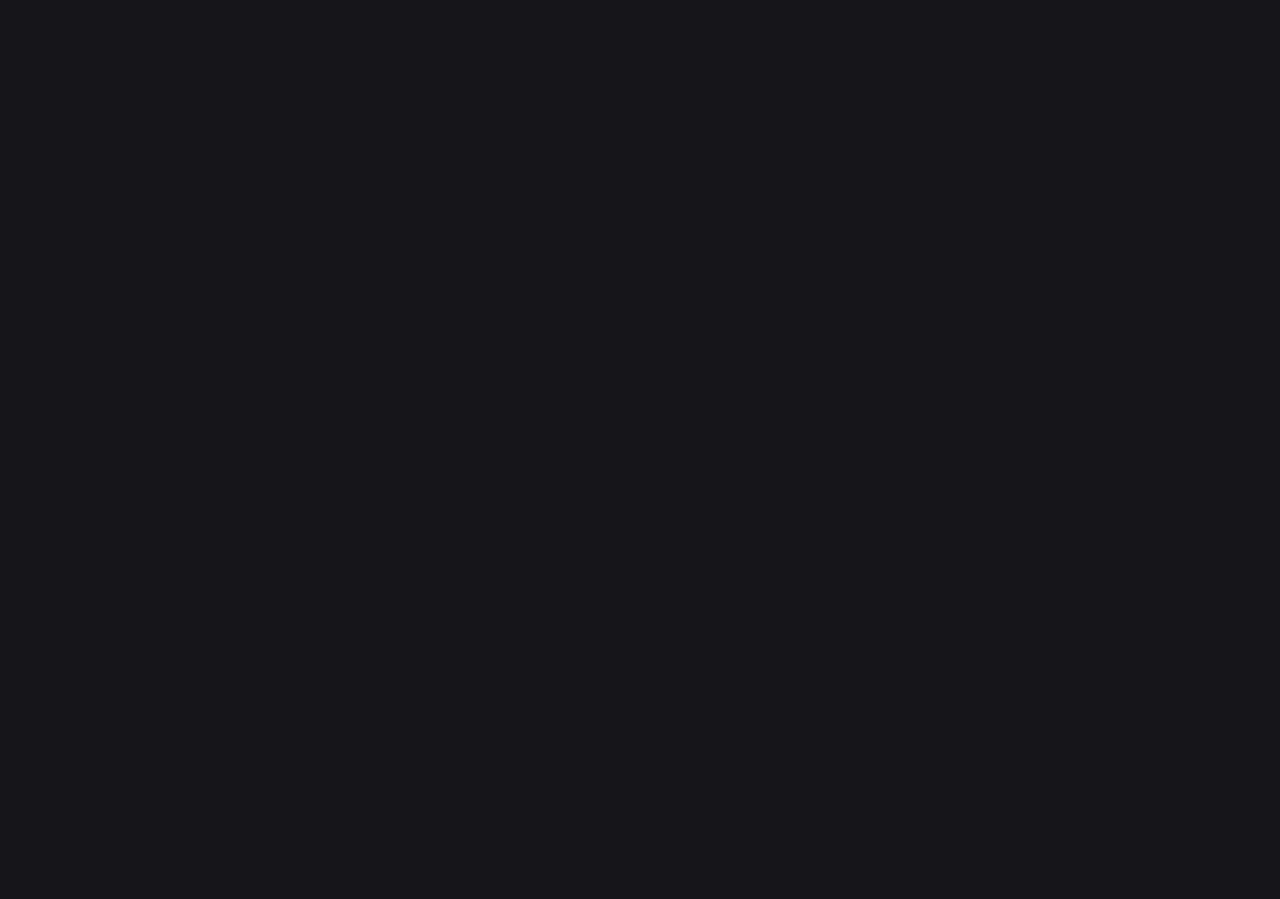
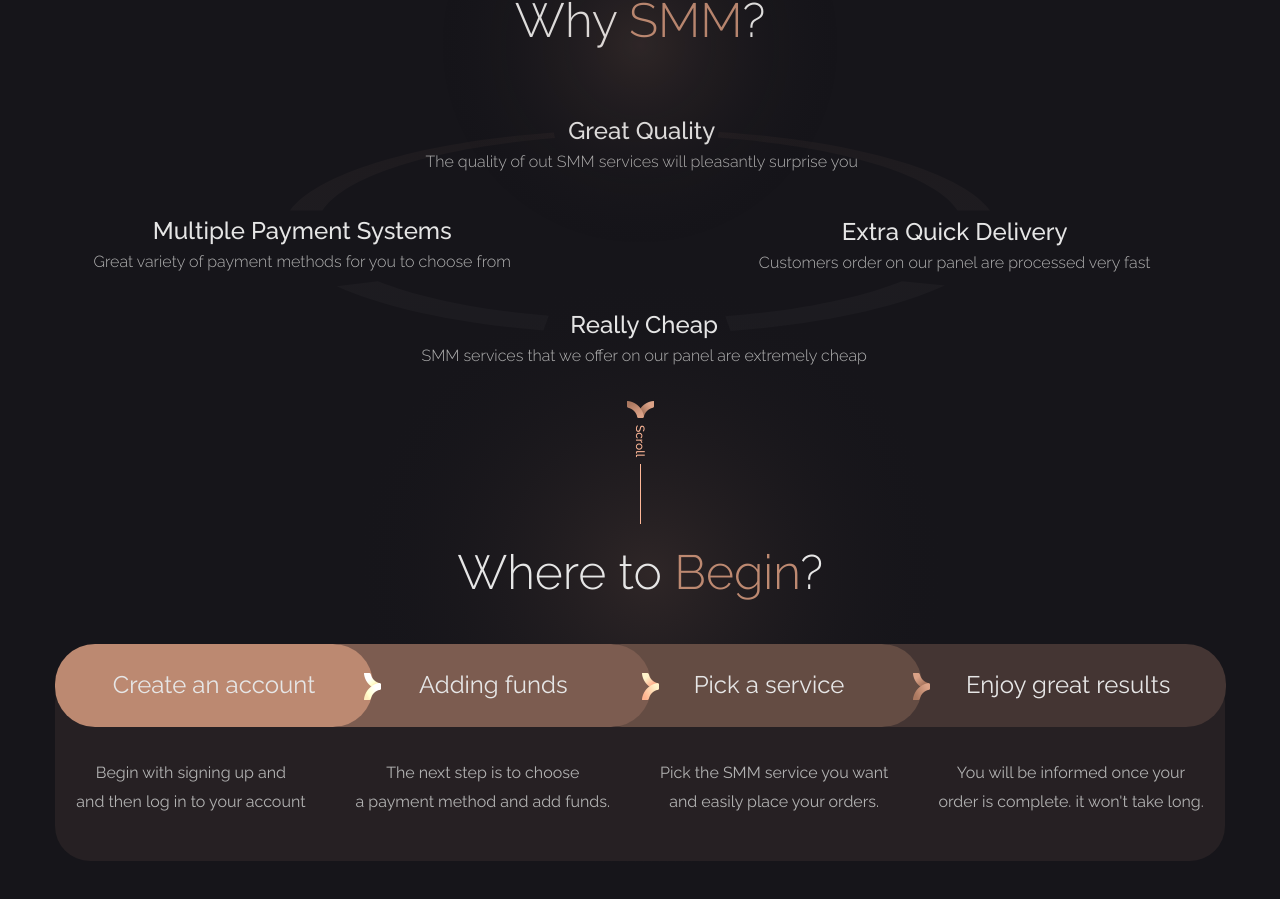
Before and after one commit to Peggyta/smmlanding, a React (Create React App) app: page / in a window 1280 px wide. Shown: the part 1419-2318 px from the top of the page. Before the commit the page ends 1272 px from the top, so only its background shows below. Built offline with nearby package versions, Linux system fonts and the light colour scheme.

Commit message:
update the fourth section

```diff
--- a/src/App.js
+++ b/src/App.js
@@ -2,6 +2,8 @@ import './App.css';
 import Navbar from './components/Navbar';
 import Banner from './components/Banner';
 import SignIn from './components/SignIn';
+import Features from './components/Features';
+import Begin from './components/Begin';
 
 function App() {
   return (
@@ -9,6 +11,8 @@ function App() {
       <Navbar />
       <Banner />
       <SignIn />
+      <Features />
+      <Begin />
     </div>
   );
 }
--- a/src/components/Begin.js
+++ b/src/components/Begin.js
@@ -0,0 +1,75 @@
+import React from 'react';
+import '../styles/Begin.css';
+//Images
+import sideLogo from '../images/logo-Icon.png';
+
+const Begin = () => {
+    return (
+        <div className='w-100'>
+            <div className='begin-container'>
+                <div className='begin-items'>
+                    <div className='glow-area-two'></div>
+                    <div className='begin-scroll-text'>
+                        <p>Scroll</p>
+                    </div>
+                    <div className='begin-scroll-img'>
+                        <img  src={sideLogo} alt='scroll' />
+                    </div>
+                    <div className='begin-line'></div>
+                    <div className='begin-title-container'>
+                        <h2>Where to <span>Begin</span>?</h2>
+                    </div>
+                </div>
+                <div className='begin-description-box'>
+                        <div className='begin-description-title one'>
+                            <p>Create an account</p>
+                            <div className='begin-logo one'>
+                                <img src={sideLogo} alt='logo' />
+                            </div>
+                        </div>
+                        <div className='begin-description-title two'>
+                            <p>Adding funds</p>
+                            <div className='begin-logo two'>
+                                <img src={sideLogo} alt='logo' />
+                            </div>
+                        </div>
+                        <div className='begin-description-title three'>
+                            <p>Pick a service</p>
+                            <div className='begin-logo three'>
+                                <img src={sideLogo} alt='logo' />
+                            </div>
+                        </div>
+                        <div className='begin-description-title four'><p>Enjoy great results</p></div>
+                    </div>
+                <div className='begin-description'>
+                    <div className='begin-description-card'>
+                        <div className='begin-description-text'>
+                            <p>Begin with signing up and</p>
+                            <p>and then log in to your account</p>
+                        </div>
+                    </div>
+                    <div className='begin-description-card'>
+                        <div className='begin-description-text'>
+                            <p>The next step is to choose</p>
+                            <p>a payment method and add funds.</p>
+                        </div>
+                    </div>
+                    <div className='begin-description-card'>
+                        <div className='begin-description-text'>
+                            <p>Pick the SMM service you want</p>
+                            <p>and easily place your orders.</p>
+                        </div>
+                    </div>
+                    <div className='begin-description-card'>
+                        <div className='begin-description-text'>
+                            <p>You will be informed once your</p>
+                            <p>order is complete. it won't take long.</p>
+                        </div>
+                    </div>
+                </div>
+            </div>
+        </div>
+    );
+};
+
+export default Begin;
--- a/src/index.css
+++ b/src/index.css
@@ -6,16 +6,24 @@
 }
 
 body {
-  background-color: #16151a;
+  background-color: var(--body);
 }
 
 :root {
   --rosewood: #bd8971;
   --pink: #ffb898;
   --silver: #e6e6e6;
+  --darksilver: #e5e5e5;
   --cement: #b2b2b2;
   --grey: #808080;
   --light-grey: #a3a3a3;
   --elephant: #211f26;
   --ash: #3a393f;
+  --body: #16151a;
+  --shadow: #1e1c25;
+  --darkpink: #262023;
+  --mocha: #bc8971;
+  --cocoa: #7c5c50;
+  --chocolate: #644c43;
+  --coffee: #443533;
 }
--- /dev/null
+++ b/src/styles/Begin.css
@@ -0,0 +1,216 @@
+.begin-container {
+    max-width: 1170px;
+    margin: 205px auto 119px auto;
+    display: flex;
+    justify-content: center;
+    align-items: center;
+    flex-direction: column;
+    position: relative;
+}
+
+.begin-title-container h2 {
+    font-weight: 300;
+    font-size: 48px;
+    color: var(--silver);
+}
+
+.begin-title-container h2 span {
+    color: var(--rosewood);
+}
+
+.begin-items {
+    margin-bottom: 59px;
+    position: relative;
+    display: flex;
+    justify-content: center;
+}
+
+.glow-area-two {
+    background-image: url('../images/Glow\ 3.svg');
+    width: 600px;
+    height: 600px;
+    background-repeat: no-repeat;
+    background-size: contain;
+    position: absolute;
+    top: -270px;
+    background-position-x: 10px;
+    z-index: -1;
+}
+
+.begin-scroll-img,
+.begin-scroll-text {
+    transform: rotate(90deg);
+    width: fit-content;
+    position: absolute;
+}
+
+.begin-scroll-text {
+    color: var(--pink);
+    font: 500 12px 'Raleway', sans-serif;
+    top: -110px;
+}
+
+.begin-scroll-text p {
+    display: inline;
+}
+
+.begin-scroll-img {
+    top:-148px;
+}
+
+.begin-line {
+    width: 1px;
+    height: 60px;
+    border-left: 1px solid var(--pink);
+    position: absolute;
+    top: -80px;
+}
+
+.begin-description {
+    display: flex;
+    justify-content: center;
+    align-items: center;
+    margin: auto;
+    gap: 30px;
+    background-color: var(--darkpink);
+    width: 100%;
+    height: 193px;
+    border-radius: 35px;
+}
+
+.begin-description-box {
+    display: flex;
+    justify-content: center;
+    align-items: center;
+    position: absolute;
+    height: 83px;
+    padding: auto;
+    width: 100%;
+    top: 100px;
+}
+
+.begin-description-title p {
+    color: var(--silver);
+    font-weight: 500px;
+    font-size: 24px;
+    text-align: center;
+}
+
+.begin-logo {
+    position: absolute;
+    width: 31px;
+    height: 40px;
+}
+
+.begin-logo.one {
+    right: -22px;
+    filter: brightness(2);
+}
+
+.begin-logo.two {
+    right: -22px;
+    filter: brightness(1.5);
+}
+
+.begin-logo.three {
+    right: -22px;
+}
+
+.begin-description-text {
+    padding-top: 10px;
+}
+
+.begin-description-text p{
+    color: var(--cement);
+    font-size: 16px;
+    font-weight: 300px;
+    text-align: center;
+    line-height: 13px;
+}
+
+.begin-description-card {
+   display: flex;
+   flex-direction: row;
+   align-items: center;
+   justify-content: center;
+   margin-top: 50px;
+   padding-inline: 10px;
+}
+
+.begin-description-title{
+    width: 25%;
+    height: 100%;
+    display: flex;
+    align-items: center;
+   justify-content: center;
+   padding-top: 15px;
+   border-radius: 40px;
+   position: relative;
+}
+
+
+.begin-description-title.one {
+    background-color: var(--mocha);
+    z-index: 4;
+    width: 318px;
+    position: absolute;
+    left: 0;
+}
+.begin-description-title.two {
+    background-color: var(--cocoa);
+    z-index: 3;
+    width: 350px;
+    position: absolute;
+    left: 21%;
+    padding-inline-start: 35px;
+}
+.begin-description-title.three {
+    background-color: var(--chocolate);
+    position: absolute;
+    left: 45%;
+    z-index: 2;
+    width: 340px;
+    padding-inline-start: 35px;
+}
+.begin-description-title.four {
+    background-color: var(--coffee);
+    z-index: 1;
+    position: absolute;
+    left: 68%;
+    width: 375px;
+    padding-inline-start: 60px;
+}
+ /*responsive*/
+ @media (max-width: 1024px) {
+    .begin-container {
+    max-width: 750px;
+    margin: 137px auto 119px auto;
+    }
+    .begin-description {
+        height: 183px;
+        gap: 10px;
+    }
+    .begin-description-box {
+        height: 73px;
+        width: 750px;
+    }
+
+    .begin-description-title p {
+        font-size: 18px;
+    }
+    .begin-description-title.one {
+        width: 230px;
+    }
+    .begin-description-title.two {
+        width: 250px;
+        padding-inline-start: 63px;
+    }
+    .begin-description-title.three {
+        width: 240px;
+        padding-inline-start: 65px;
+    }
+    .begin-description-title.four {
+        width: 243px;
+        padding-inline-start: 72px;
+    }
+ }
--- a/src/styles/Navbar.css
+++ b/src/styles/Navbar.css
@@ -14,7 +14,7 @@
     top: 0;
     padding-top: 30px;
     transition: 0.3s linear;
-    z-index: 0;
+    z-index: 1;
     background-color: #16151a5b;
     backdrop-filter: blur(30px);
 }
@@ -36,7 +36,7 @@
     background-position-x: -340px;
     background-size: contain;
     background-image: url('../images/Glow-1.svg');
-    z-index: 1;
+    z-index: 2;
 }
 
 .svg-right {
@@ -48,7 +48,7 @@
     top:-500px;
     background-size: contain;
     background-image: url('../images/Glow-2.svg');
-    z-index: 1;
+    z-index: 2;
 
 }
 
```
Also changed, not shown: src/functions/validation.js (deleted, +0 -16 lines), src/styles/Features.css (+0 -37 lines).
